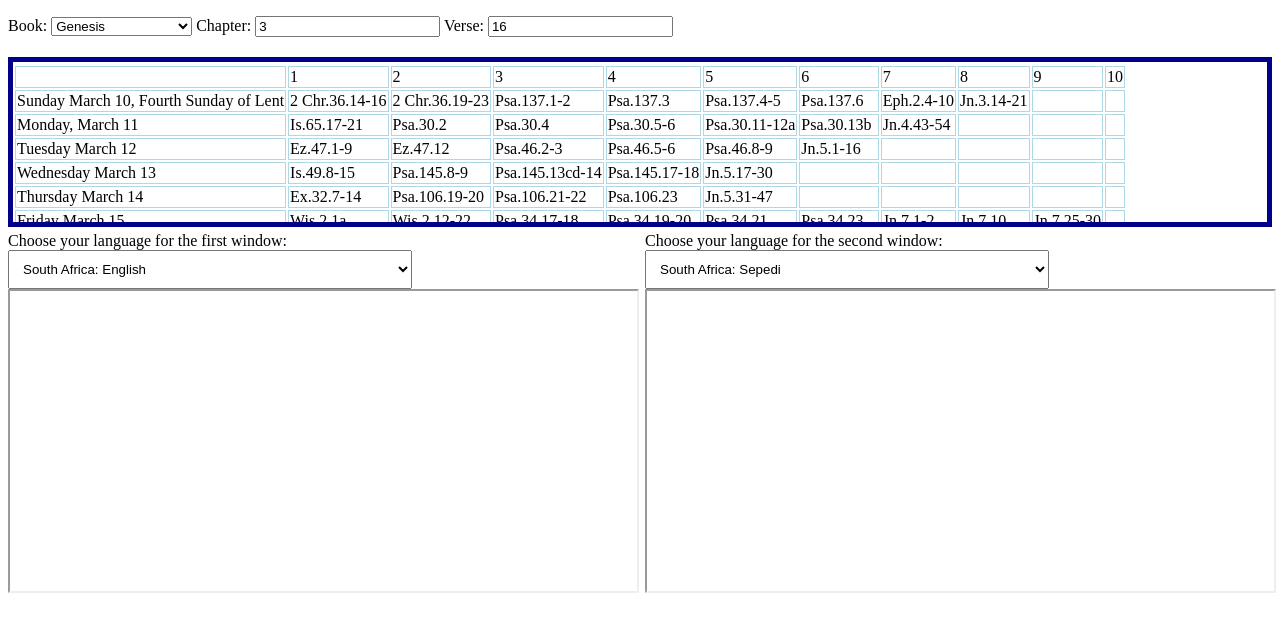
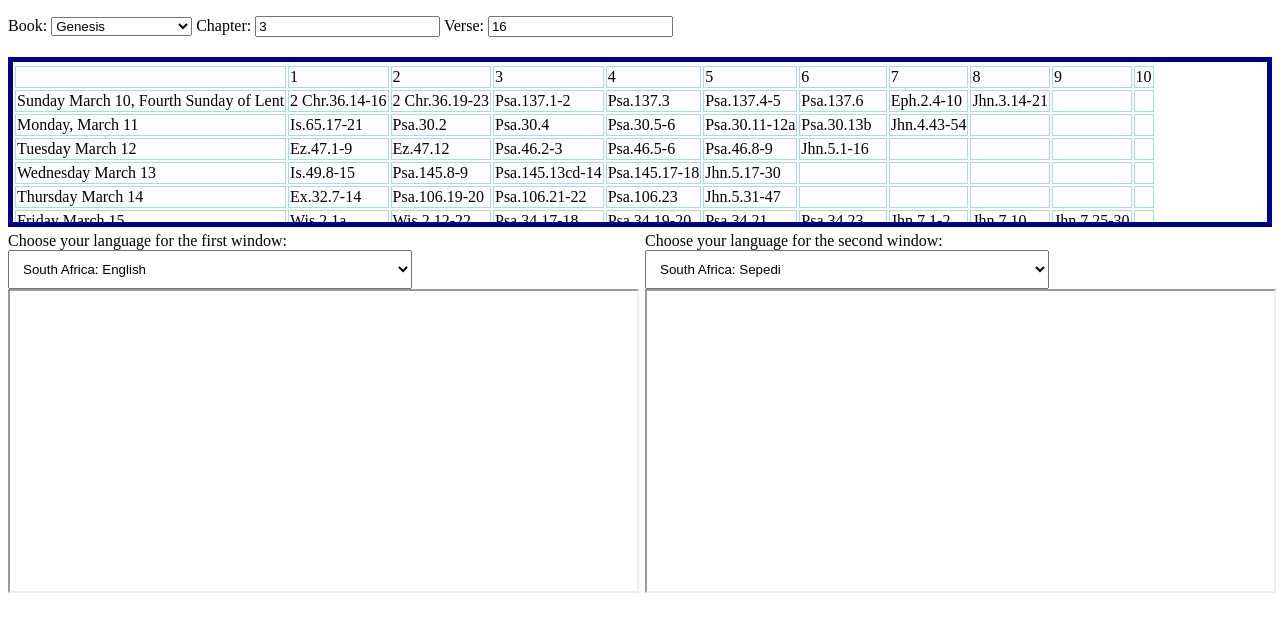
Before and after one commit to ptpare/catholicza, a website: page index.html in a window 1280 px wide. Shown: the part 105-736 px from the top of the page. Drawn offline with Linux system fonts and the light colour scheme.

Commit message:
Update index.html
Changed Jn to Jhn

```diff
--- a/index.html
+++ b/index.html
@@ -179,7 +179,7 @@ iframe {
     <td>Psa.137.4-5</td>
     <td>Psa.137.6</td>
     <td>Eph.2.4-10</td>
-    <td>Jn.3.14-21</td>
+    <td>Jhn.3.14-21</td>
     <td></td>
     <td></td>
   </tr>
@@ -191,7 +191,7 @@ iframe {
     <td>Psa.30.5-6</td>
     <td>Psa.30.11-12a</td>
     <td>Psa.30.13b</td>
-    <td>Jn.4.43-54</td>
+    <td>Jhn.4.43-54</td>
     <td></td>
     <td></td>
     <td></td>
@@ -203,7 +203,7 @@ iframe {
     <td>Psa.46.2-3</td>
     <td>Psa.46.5-6</td>
     <td>Psa.46.8-9</td>
-    <td>Jn.5.1-16</td>
+    <td>Jhn.5.1-16</td>
     <td></td>
     <td></td>
     <td></td>
@@ -215,7 +215,7 @@ iframe {
     <td>Psa.145.8-9</td>
     <td>Psa.145.13cd-14</td>
     <td>Psa.145.17-18</td>
-    <td>Jn.5.17-30</td>
+    <td>Jhn.5.17-30</td>
     <td></td>
     <td></td>
     <td></td>
@@ -228,7 +228,7 @@ iframe {
     <td>Psa.106.19-20</td>
     <td>Psa.106.21-22</td>
     <td>Psa.106.23</td>
-    <td>Jn.5.31-47</td>
+    <td>Jhn.5.31-47</td>
     <td></td>
     <td></td>
     <td></td>
@@ -243,9 +243,9 @@ iframe {
     <td>Psa.34.19-20</td>
     <td>Psa.34.21</td>
     <td>Psa.34.23</td>
-    <td>Jn.7.1-2</td>
-    <td>Jn.7.10</td>
-    <td>Jn.7.25-30</td>
+    <td>Jhn.7.1-2</td>
+    <td>Jhn.7.10</td>
+    <td>Jhn.7.25-30</td>
     <td></td>
   </tr>
   <tr>
@@ -254,7 +254,7 @@ iframe {
     <td>Psa.7.2-3</td>
     <td>Psa.7.9bc-10</td>
     <td>Psa.7.11-12</td>
-    <td>Jn.7.40-53</td>
+    <td>Jhn.7.40-53</td>
     <td></td>
     <td></td>
     <td></td>
@@ -268,7 +268,7 @@ iframe {
     <td>Psa.51.12-13</td>
     <td>Psa.51.14-15</td>
     <td>Heb.5.7-9</td>
-    <td>Jn.12.20-33</td>
+    <td>Jhn.12.20-33</td>
     <td></td>
     <td></td>
     <td></td>
```
